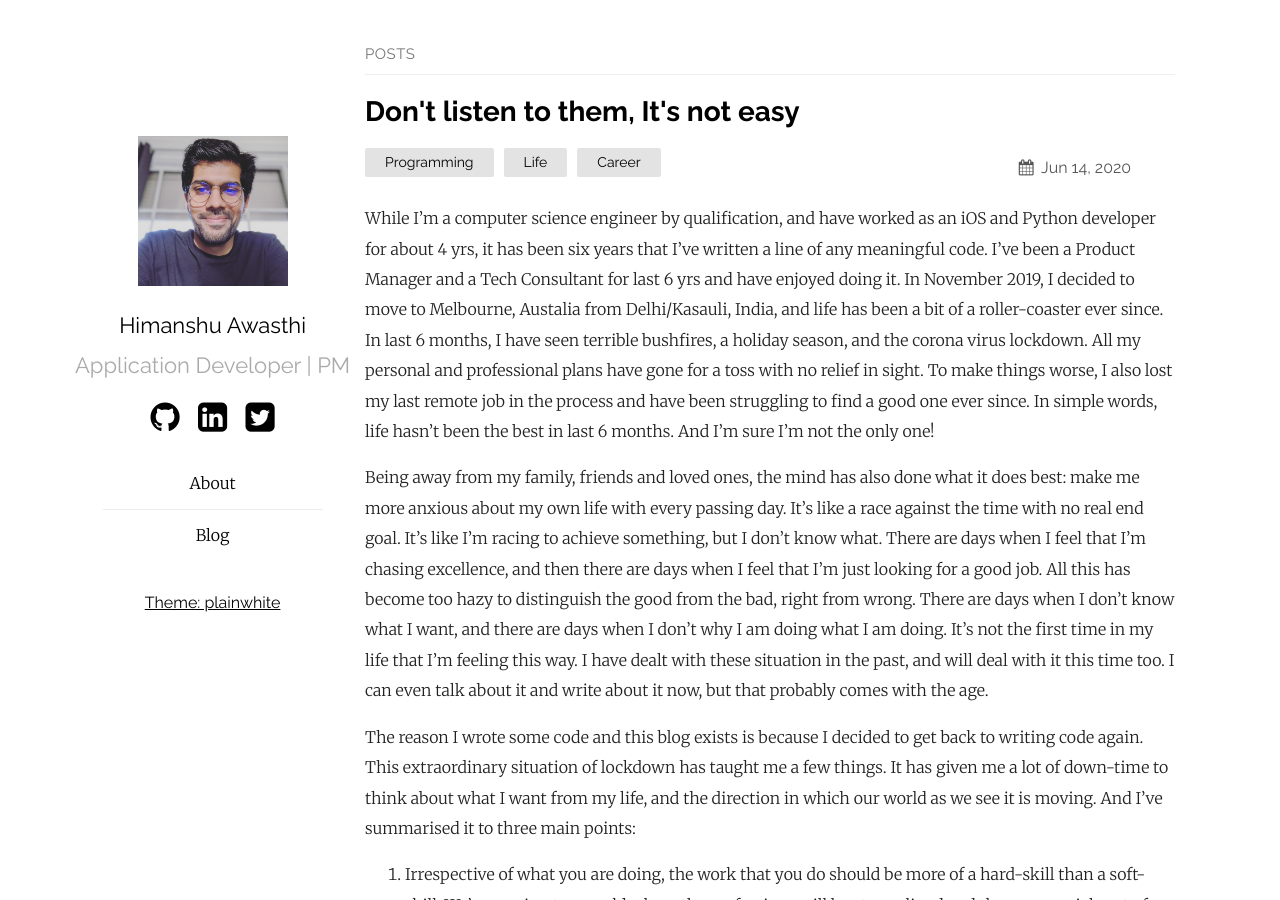
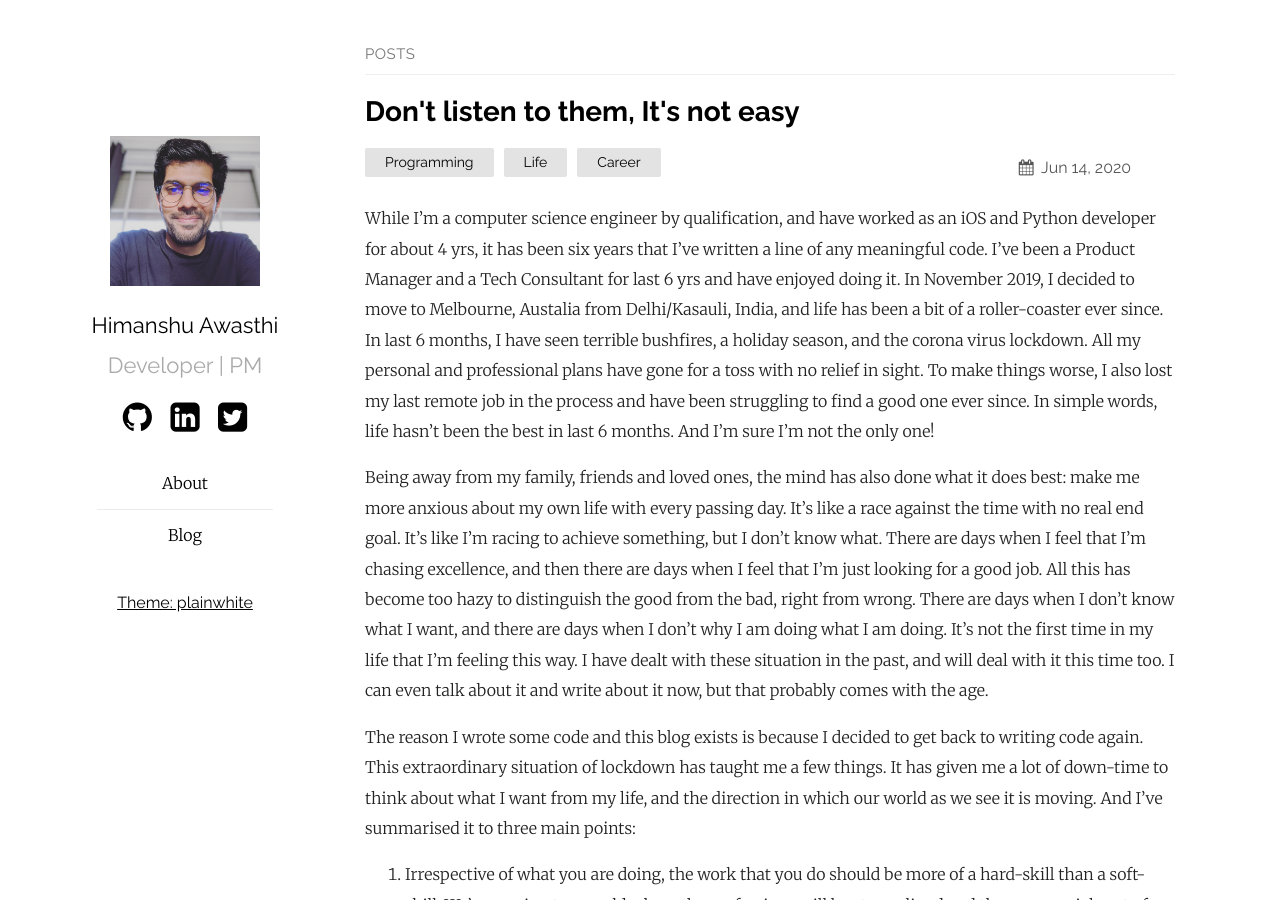
Before and after one commit to 89hardy/89hardy.github.io, a Jekyll site: the page built from index.md, in a window 1280 px wide and 900 px high. Built offline with Jekyll 4.4.1, drawn with Linux system fonts in a browser that asks for light colours.

Commit message:
Changing title back to the original one

```diff
--- a/_config.yml
+++ b/_config.yml
@@ -11,7 +11,7 @@ sass:
   sass_dir: _sass
 plainwhite:
   name: Himanshu Awasthi
-  tagline: Application Developer | PM
+  tagline: Developer | PM
   date_format: "%b %-d, %Y"
   sitemap: true # set to true to generate sitemap.xml content
   analytics_id: "UA-165925100-1"
```
